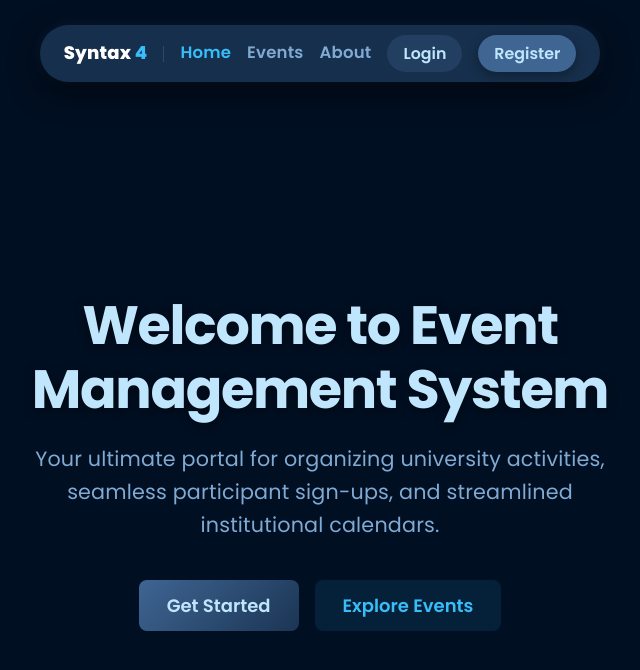
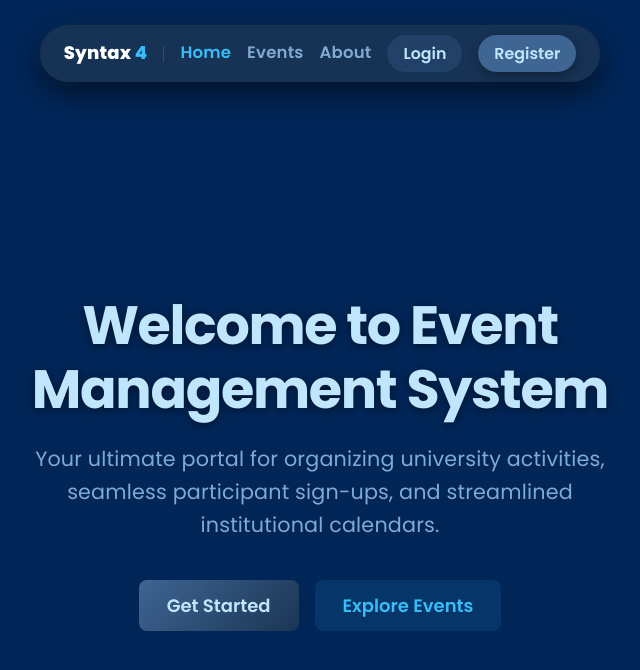
Before and after one commit to jeyemmzz/FinalProjectMERN, a React (Vite) app in the folder client/: page / in a window 1280 px wide. Shown: the top 670 px of the page, without its empty margins (320-960 px from the left). Built offline with nearby package versions, Linux system fonts and the light colour scheme.

Commit message:
background ng both auth at home

```diff
--- a/client/src/styles/Auth.css
+++ b/client/src/styles/Auth.css
@@ -18,7 +18,7 @@ body {
   min-height: 100vh;
   display: flex;
   flex-direction: column;
-  background-color: #000f22;
+  background-color: #002658;
   animation: pageSlideUp 0.4s cubic-bezier(0.16, 1, 0.3, 1) forwards;
 }
 
--- a/client/src/styles/Home.css
+++ b/client/src/styles/Home.css
@@ -10,7 +10,7 @@
 html, body {
   width: 100%;
   min-height: 100vh;
-  background-color: #000f22;
+  background-color: #002658;
   color: #c0e6fd;
   overflow-x: hidden;
   margin: 0;
```
